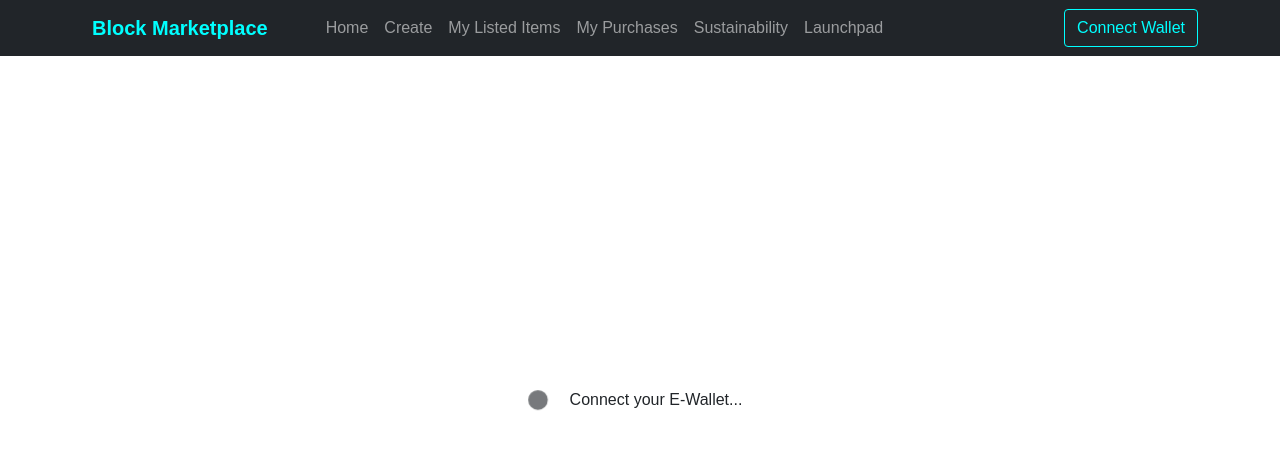
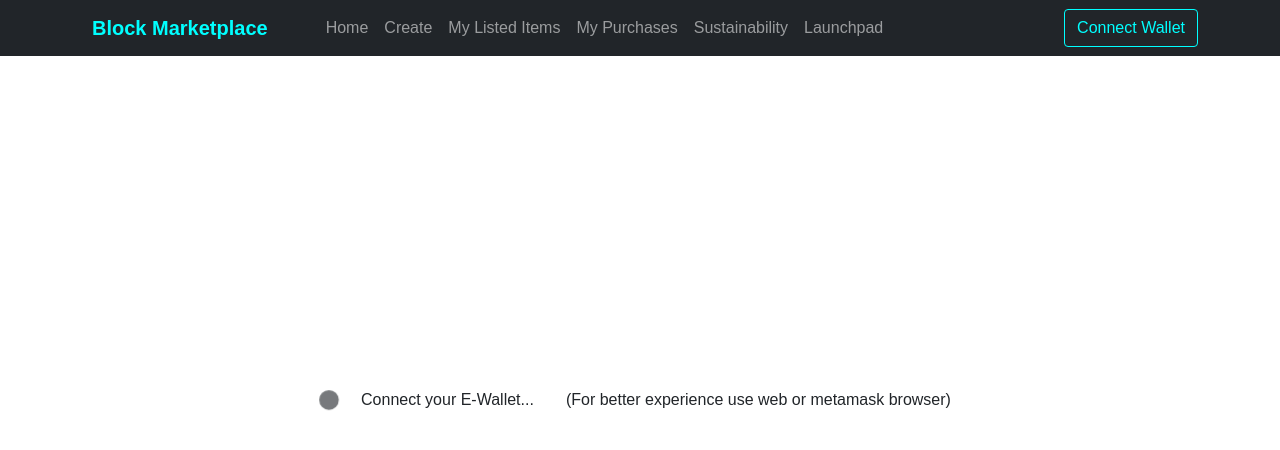
Before and after one commit to eyad-ahmed-18/The-block, a React (Create React App) app: page / in a window 1280 px wide. Shown: the top 450 px of the page. Built offline with nearby package versions, Linux system fonts and the light colour scheme; what ipfs-http-client would draw is missing.

Commit message:
Update App.js

```diff
--- a/src/frontend/components/App.js
+++ b/src/frontend/components/App.js
@@ -105,6 +105,7 @@ function App() {
             >
               <Spinner animation="grow" style={{ display: "flex" }} />
               <p className="mx-3 my-0">Connect your E-Wallet...</p>
+              <p className="mx-3 my-0">(For better experience use web or metamask browser)</p>
             </div>
           ) : (
           <Routes>
```
